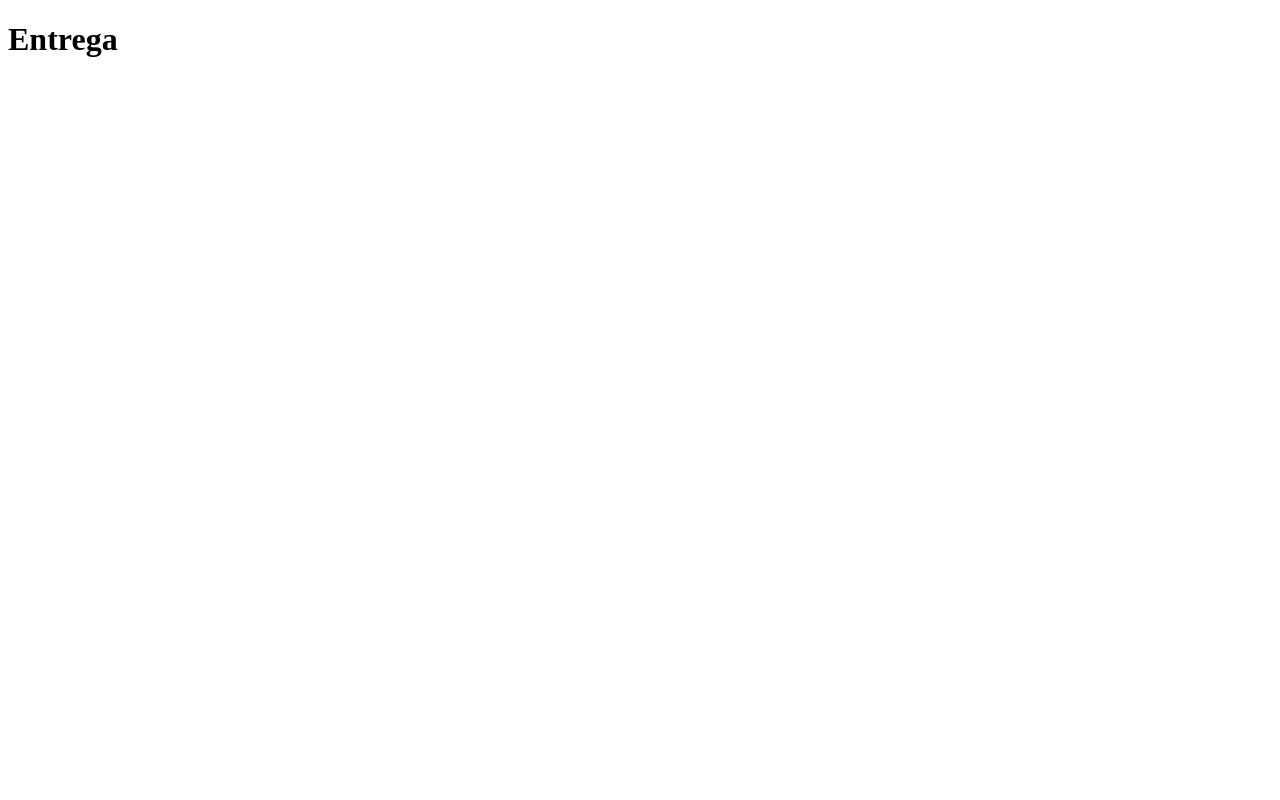
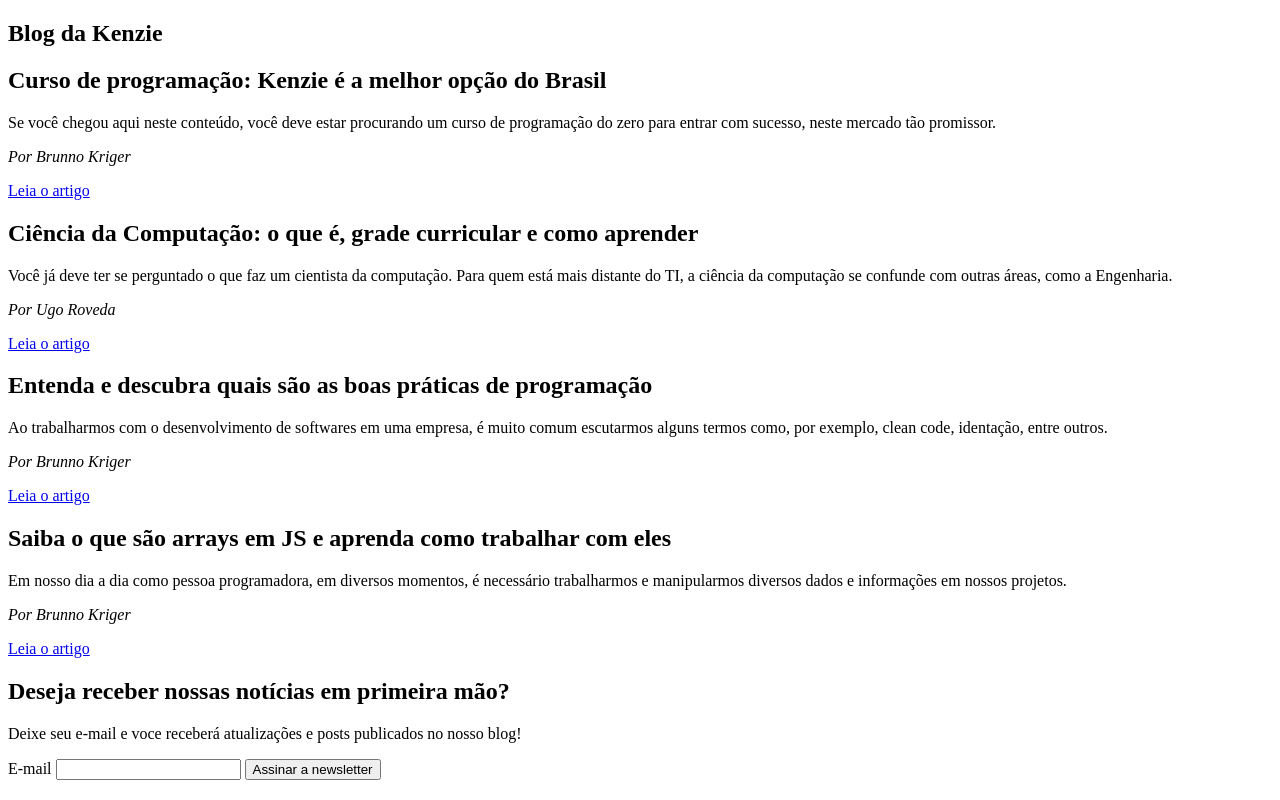
Before and after one commit to Kenzie-Academy-Brasil-Developers/m1_sprint1_entrega_blog_svnoliveira, a plain HTML site: page index.html in a window 1280 px wide. Drawn offline with Linux system fonts and the light colour scheme.

Commit message:
codigo html do blog completo versao 1

```diff
--- a/index.html
+++ b/index.html
@@ -1,12 +1,61 @@
 <!DOCTYPE html>
-<html lang="en">
+<html lang="pt-BR">
 <head>
     <meta charset="UTF-8">
     <meta http-equiv="X-UA-Compatible" content="IE=edge">
     <meta name="viewport" content="width=device-width, initial-scale=1.0">
-    <title>Entrega</title>
+    <title>Blog Kenzie Academy Brasil - Programação e Tecnologia |</title>
 </head>
 <body>
-    <h1>Entrega</h1>
+    <header>
+        <section>
+            <h1>Blog da Kenzie</h1>
+        </section>
+    </header>
+    <main>
+        <section>
+            <article>
+                <h2>Curso de programação: Kenzie é a melhor opção do Brasil</h2>
+                <p>Se você chegou aqui neste conteúdo, você deve estar procurando um curso de programação
+                    do zero para entrar com sucesso, neste mercado tão promissor.</p>
+                <p><em>Por Brunno Kriger</em></p>
+                <p><a href="https://kenzie.com.br/blog/melhor-curso-de-programacao/" target="_blank">Leia o artigo</a></p>
+            </article>
+            <article>
+                <h2>Ciência da Computação: o que é, grade curricular e como aprender</h2>
+                <p>Você já deve ter se perguntado o que faz um cientista da computação. Para quem está mais distante do TI,
+                    a ciência da computação se confunde com outras áreas, como a Engenharia.</p>
+                <p><em>Por Ugo Roveda</em></p>
+                <p><a href="https://kenzie.com.br/blog/ciencia-computacao/" target="_blank">Leia o artigo</a></p>
+            </article>
+            <article>
+                <h2>Entenda e descubra quais são as boas práticas de programação</h2>
+                <p>Ao trabalharmos com o desenvolvimento de softwares em uma empresa, é muito comum escutarmos alguns
+                    termos como, por exemplo, clean code, identação, entre outros.</p>
+                <p><em>Por Brunno Kriger</em></p>
+                <p><a href="https://kenzie.com.br/blog/boas-praticas-programacao/" target="_blank">Leia o artigo</a></p>
+            </article>
+            <article>
+                <h2>Saiba o que são arrays em JS e aprenda como trabalhar com eles</h2>
+                <p>Em nosso dia a dia como pessoa programadora, em diversos momentos, é necessário trabalharmos e
+                    manipularmos diversos dados e informações em nossos projetos.</p>
+                <p><em>Por Brunno Kriger</em></p>
+                <p><a href="https://kenzie.com.br/blog/array-em-objeto-js/" target="_blank">Leia o artigo</a></p>
+            </article>
+        </section>
+    </main>
+    <footer>
+        <section>
+            <h2>Deseja receber nossas notícias em primeira mão?</h2>
+            <p>Deixe seu e-mail e voce receberá atualizações e posts publicados no nosso blog!</p>
+        </section>
+        <section>
+            <form>
+                <label for="email">E-mail</label>
+                <input type="email" id="email" name="emailDoAssinante">
+                <button type="submit">Assinar a newsletter</button>
+            </form>
+        </section>
+    </footer>
 </body>
 </html>
```
